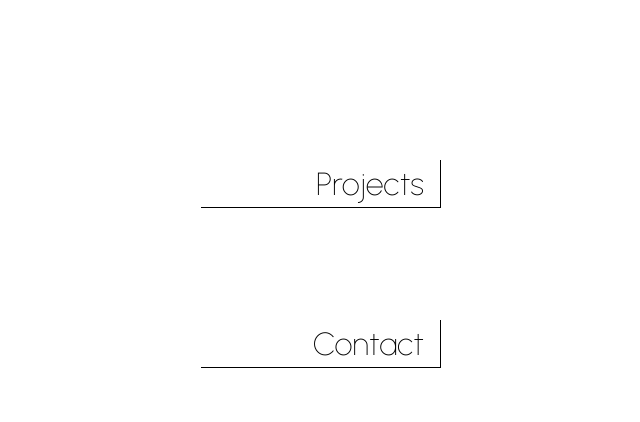
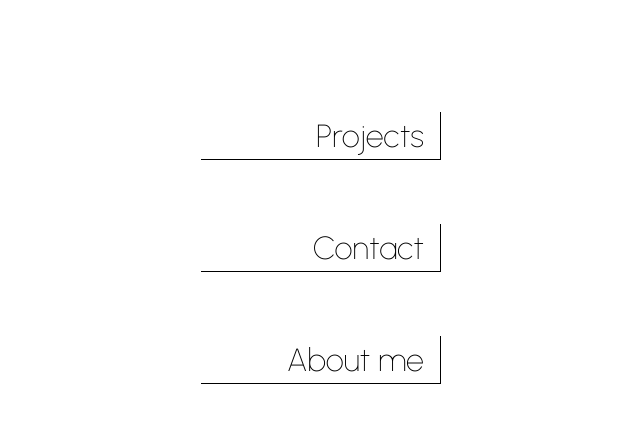
Before and after one commit to Tsumirez/sleek-button-hover, a plain HTML site: page index.html in a window 1280 px wide. Shown: the whole page, without its empty margins (439-1079 px from the left). Drawn offline with Linux system fonts and the light colour scheme.

Commit message:
changed id to classes

```diff
--- a/index.html
+++ b/index.html
@@ -10,6 +10,7 @@
 </head>
 <body>
     <button id="one">Projects</button>
-    <button id="two">Contact</button>
+    <button class="two">Contact</button>
+    <button class="two">About me</button>
 </body>
 </html>
--- a/style.css
+++ b/style.css
@@ -15,7 +15,7 @@ button {
     border: 0px none;
     background: #fff;
     text-align: right;
-    margin-top: 7rem;
+    margin-top: 4rem;
     font: 2rem Urbanist, sans-serif;
     position: relative;
     padding-right: 1rem;
@@ -69,7 +69,7 @@ button {
 }
 /* Second button */
 
-#two::before {
+.two::before {
     content: "";
     top:calc(100% + .5rem);
     left: -15%;
@@ -82,7 +82,7 @@ button {
                 .5s left cubic-bezier(.53,.1,.43,1.52);
 }
 
-#two::after {
+.two::after {
     content: "";
     top:-1.5rem;
     left: calc(100% + .5rem + 1px);
@@ -91,16 +91,16 @@ button {
     width:1px;
     height: 0;
     position: absolute;
-    transition: .5s height cubic-bezier(.53,.1,.43,1.52),
-                .5s top cubic-bezier(.53,.1,.43,1.52);
+    transition: .5s height cubic-bezier(.53,.1,.43,2.52),
+                .5s top cubic-bezier(.53,.1,.43,2.52);
 }
 
-#two:hover::before {
+.two:hover::before {
     width: 120%;
     left:15%;
 }
 
-#two:hover::after {
-    height: 5rem;
+.two:hover::after {
+    height: 7rem;
     top: 1rem;
 }
```
